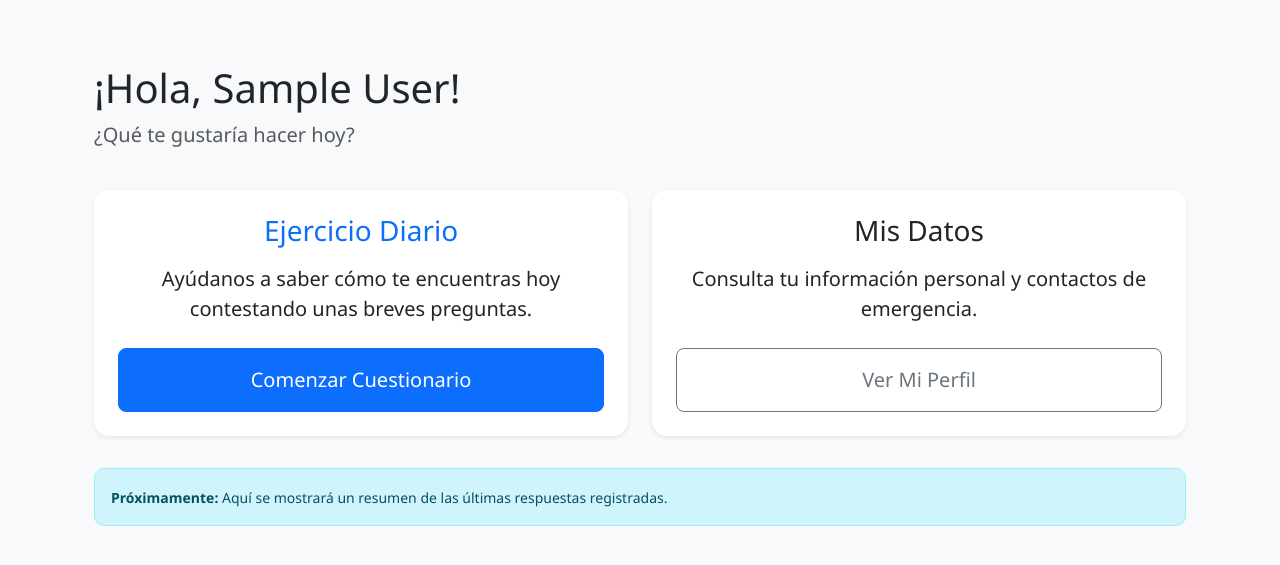
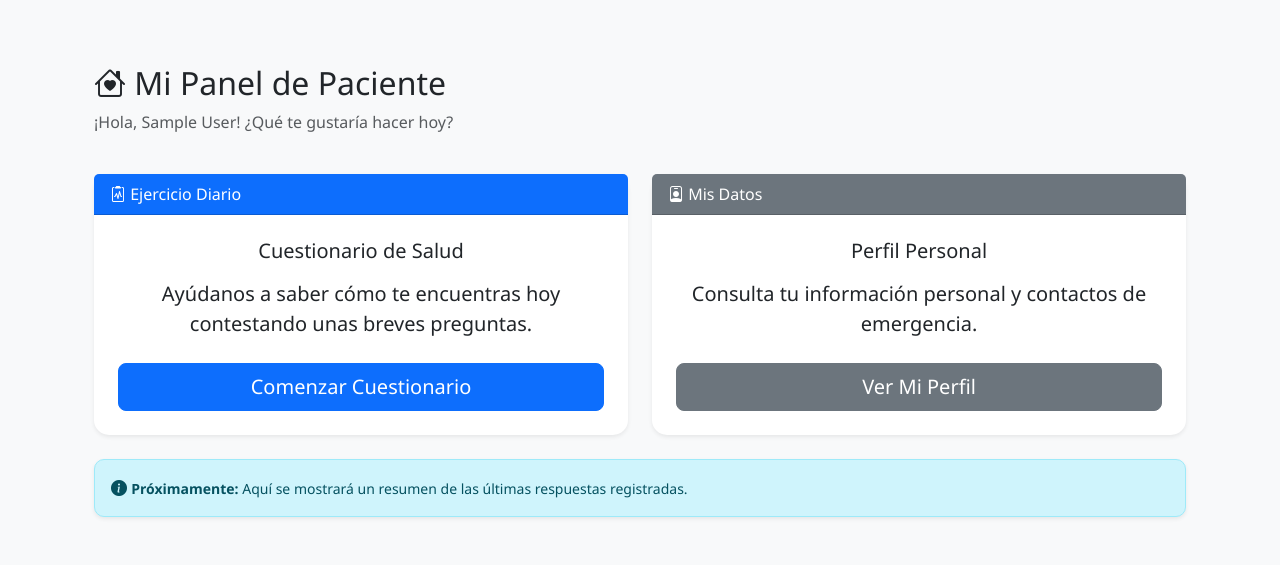
Before and after one commit to mbatla00/cediza_IS, a Flask app: template app/templates/paciente/dashboard.html in a window 1280 px wide. Shown: the part 60-625 px from the top of the page. Run offline with Flask 3, Linux system fonts and the light colour scheme; the template is opened without the code that fills it, so the values that code supplies are empty; the visitor is signed in with stand-in values (Sample User, id 1).

Commit message:
Terminadas las pantallas del paciente (perfil y cuestionario) y conectadas con los datos reales

```diff
--- a/app/templates/paciente/dashboard.html
+++ b/app/templates/paciente/dashboard.html
@@ -6,33 +6,43 @@
 {% block content %}
 <div class="container mt-4">
     <div class="row mb-4">
-        <div class="col-12">
-            {# Mostramos el nombre dinámicamente desde la sesión generada en el login #}
-            <h1>¡Hola, {{ session.usuario_nombre }}!</h1>
-            <p class="lead text-muted">¿Qué te gustaría hacer hoy?</p>
+        <div class="col">
+            {# Título con icono, igual que el panel de administración de Mario #}
+            <h1 class="h2"><i class="bi bi-house-heart"></i> Mi Panel de Paciente</h1>
+            <p class="text-muted">¡Hola, {{ session.usuario_nombre }}! ¿Qué te gustaría hacer hoy?</p>
         </div>
     </div>
 
-    <div class="row">
-        <div class="col-md-6 mb-4">
-            <div class="card shadow-sm border-primary h-100">
-                <div class="card-body text-center p-4">
-                    <h3 class="card-title text-primary mb-3">Ejercicio Diario</h3>
+    <div class="row g-4">
+        {# TARJETA DE EJERCICIO DIARIO (CUESTIONARIO) #}
+        <div class="col-md-6">
+            <div class="card shadow-sm h-100">
+                {# Cabecera de color al estilo Mario #}
+                <div class="card-header bg-primary text-white">
+                    <i class="bi bi-clipboard2-pulse"></i> Ejercicio Diario
+                </div>
+                {# d-flex flex-column alinea los botones abajo del todo #}
+                <div class="card-body d-flex flex-column text-center p-4">
+                    <h5 class="card-title mb-3">Cuestionario de Salud</h5>
                     <p class="card-text fs-5 mb-4">Ayúdanos a saber cómo te encuentras hoy contestando unas breves preguntas.</p>
-                    {# Botón gigante btn-lg según requisitos de accesibilidad #}
-                    <a href="{{ url_for('paciente.cuestionario') }}" class="btn btn-primary btn-lg w-100 py-3">
+                    {# Mantenemos tu clase btn-lg por accesibilidad, pero añadimos mt-auto #}
+                    <a href="{{ url_for('paciente.cuestionario') }}" class="btn btn-primary btn-lg mt-auto py-2">
                         Comenzar Cuestionario
                     </a>
                 </div>
             </div>
         </div>
 
-        <div class="col-md-6 mb-4">
+        {# TARJETA DE MIS DATOS (PERFIL) #}
+        <div class="col-md-6">
             <div class="card shadow-sm h-100">
-                <div class="card-body text-center p-4">
-                    <h3 class="card-title mb-3">Mis Datos</h3>
+                <div class="card-header bg-secondary text-white">
+                    <i class="bi bi-person-badge"></i> Mis Datos
+                </div>
+                <div class="card-body d-flex flex-column text-center p-4">
+                    <h5 class="card-title mb-3">Perfil Personal</h5>
                     <p class="card-text fs-5 mb-4">Consulta tu información personal y contactos de emergencia.</p>
-                    <a href="{{ url_for('paciente.perfil') }}" class="btn btn-outline-secondary btn-lg w-100 py-3">
+                    <a href="{{ url_for('paciente.perfil') }}" class="btn btn-secondary btn-lg mt-auto py-2">
                         Ver Mi Perfil
                     </a>
                 </div>
@@ -41,10 +51,10 @@
     </div>
 
     {# NOTA TÉCNICA: Espacio reservado para mostrar resultados recientes en futuras iteraciones #}
-    <div class="row mt-2">
+    <div class="row mt-4">
         <div class="col-12">
-            <div class="alert alert-info">
-                <small><strong>Próximamente:</strong> Aquí se mostrará un resumen de las últimas respuestas registradas.</small>
+            <div class="alert alert-info shadow-sm">
+                <i class="bi bi-info-circle-fill"></i> <small><strong>Próximamente:</strong> Aquí se mostrará un resumen de las últimas respuestas registradas.</small>
             </div>
         </div>
     </div>
```
Also changed, not shown: app/controllers/paciente.py (+14 -8 lines), app/templates/paciente/cuestionario.html (added, +63 -0 lines), app/templates/paciente/perfil.html (added, +99 -0 lines).
